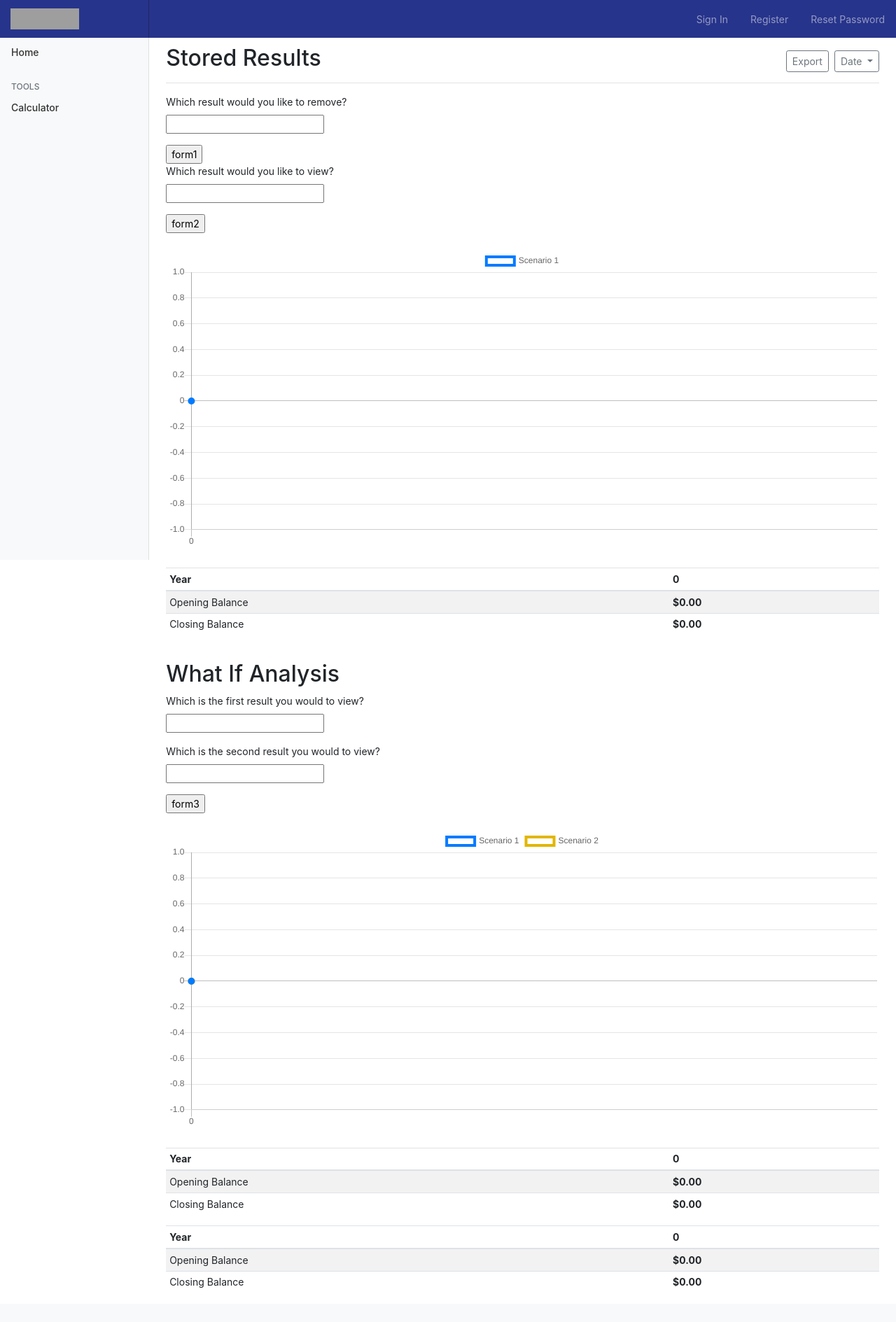
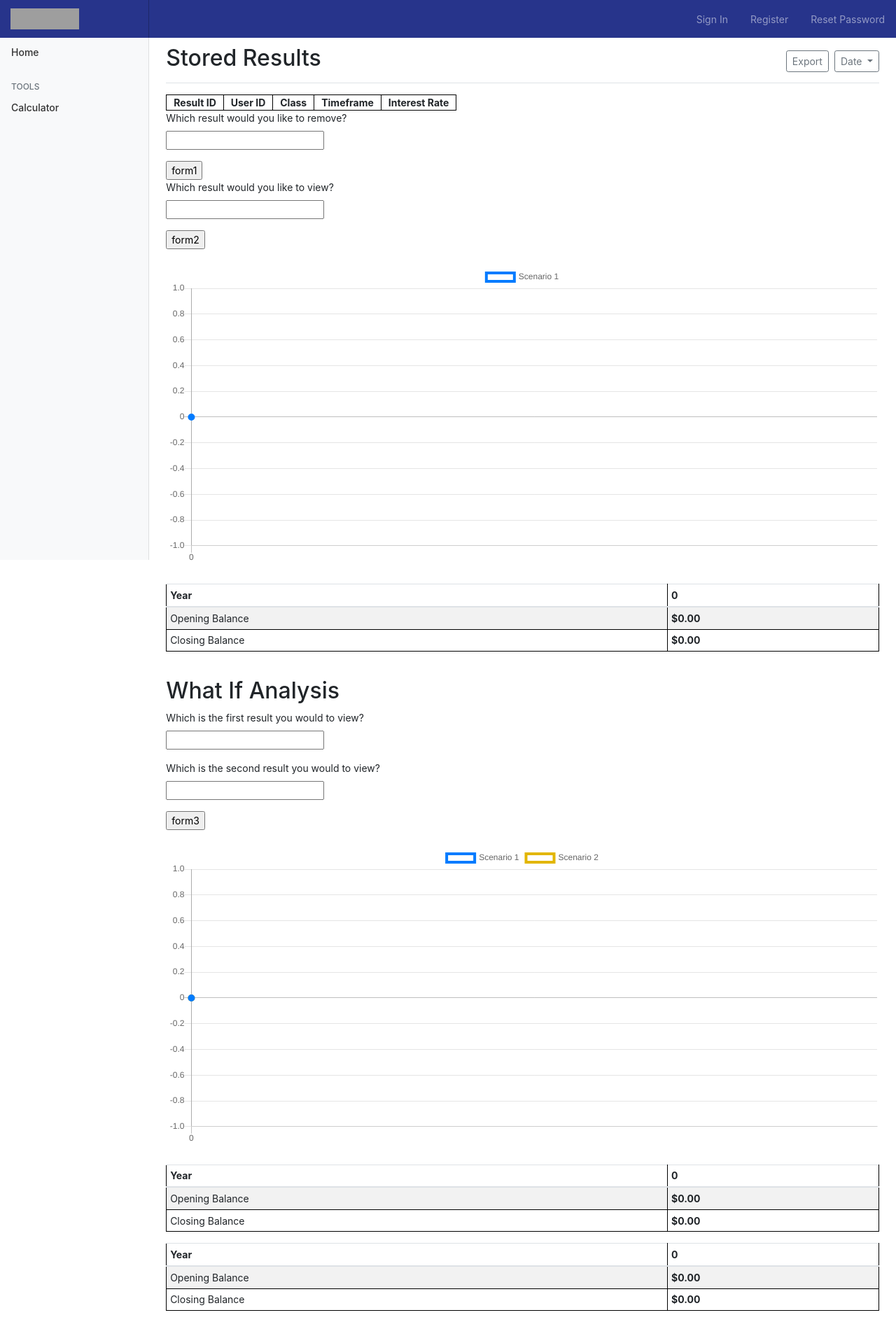
Before and after one commit to deanvains/Modelling-Returns-On-Funds, a Flask app: page /profile in a window 1280 px wide. Shown: the whole page at 70% size. Before the commit the page ends 1840 px from the top, so only its background shows below. Run offline with Flask 2, Linux system fonts and the light colour scheme; tables that the repository leaves empty hold one stand-in row (values such as "Sample post"); lists and menus that the app fills with data are empty; some libraries are stand-ins or nearby versions; grey boxes are pictures that could not be loaded.

Commit message:
stored results table

```diff
--- a/app/routes.py
+++ b/app/routes.py
@@ -462,10 +462,10 @@ def profile():
             elif(intclass == "S"):
                 calc = classS(month,year,value,fprofile,intclass,thisinterest,spending,addContribution,timeframe)
 
-            return render_template("profile.html", title='Profile', expected=expected.query.all(), form=form1, form2=form2,form3=form3,calc=calc,calc3=[[0],[0]], calc4=[[0],[0]],timeframe=timeframe,years=year,decMonth = decMonth,spending = spending,timeframe1 = 0,years1=0,decMonth1 = 0,spending1 = 0,timeframe2 = 0,years2=0,decMonth2 = 0,spending2 = 0,error = {}, error2=error2)
+            return render_template("profile.html", title='Profile', expected=expected.query.all(),timeframemax=0, form=form1, form2=form2,form3=form3,calc=calc,calc3=[[0],[0]], calc4=[[0],[0]],timeframe=timeframe,years=year,decMonth = decMonth,spending = spending,timeframe1 = 0,years1=0,decMonth1 = 0,spending1 = 0,timeframe2 = 0,years2=0,decMonth2 = 0,spending2 = 0,error = {}, error2=error2)
         else:
             error2 = True
-            return render_template("profile.html", title='Profile', expected=expected.query.all(), form=form1, form2=form2,form3=form3,calc=[[0],[0]],calc3=[[0],[0]], calc4=[[0],[0]],timeframe = 0,years=0,decMonth = 0,spending = 0,timeframe1 = 0,years1=0,decMonth1 = 0,spending1 = 0,timeframe2 = 0,years2=0,decMonth2 = 0,spending2 = 0,error = {}, error2=error2)
+            return render_template("profile.html", title='Profile', expected=expected.query.all(),timeframemax=0, form=form1, form2=form2,form3=form3,calc=[[0],[0]],calc3=[[0],[0]], calc4=[[0],[0]],timeframe = 0,years=0,decMonth = 0,spending = 0,timeframe1 = 0,years1=0,decMonth1 = 0,spending1 = 0,timeframe2 = 0,years2=0,decMonth2 = 0,spending2 = 0,error = {}, error2=error2)
 
     if form3.validate_on_submit() and request.form['btn']=='form3':
         error2 = False
@@ -486,6 +486,7 @@ def profile():
             recap1 = data1.recap
             operatingDistribution1 = data1.operatingDistribution
             addContribution1 = data1.addContribution
+            timeframemax = timeframe1
 
             if donation1 == '' or donation1 == '0':
                 donation1 = {}
@@ -596,18 +597,22 @@ def profile():
 
             month2 = str(data2.month)
             year2 = int(data2.year)
+
             value2 = int(data2.value)
             intclass2 = str(data2.intclass)
             thisinterest2 = float(data2.interest)
             spending2 = data2.spending
             fprofile = None
             timeframe2 = int(data2.timeframe)
+            if timeframe1<timeframe2:
+                timeframemax = timeframe2
             distribution2 = float(data2.distribution)
             donation2 = data2.donation
             spending2 = data2.spending
             recap2 = data2.recap
             operatingDistribution2 = data2.operatingDistribution
             addContribution2 = data2.addContribution
+
 
             if donation2 == '' or donation2 == '0':
                 donation2 = {}
@@ -715,14 +720,16 @@ def profile():
             elif(intclass2 == "S"):
                 calc4 = classS(month2,year2,value2,fprofile,intclass2,thisinterest2,spending2,addContribution2,timeframe2)
             # find greatest years
-            return render_template("profile.html", title='Profile', expected=expected.query.all(), form=form1, form2=form2,form3=form3, calc=[[0],[0]],calc3=calc3, calc4=calc4, timeframe=0,years=0,decMonth=0, timeframe1 = timeframe1, timeframe2=timeframe2,years1=year1,years2=year2,decMonth1 = decMonth1,decMonth2 = decMonth2,spending1 = spending1,spending2 = spending2,error = {}, error2=error2)
+
+
+            return render_template("profile.html", title='Profile', expected=expected.query.all(), timeframemax=timeframemax, form=form1, form2=form2,form3=form3, calc=[[0],[0]],calc3=calc3, calc4=calc4, timeframe=0,years=0,decMonth=0, timeframe1 = timeframe1, timeframe2=timeframe2,years1=year1,years2=year2,decMonth1 = decMonth1,decMonth2 = decMonth2,spending1 = spending1,spending2 = spending2,error = {}, error2=error2)
 
         else:
             error2 = True
-            return render_template("profile.html", title='Profile', expected=expected.query.all(), form=form1, form2=form2, form3=form3, calc = [[0],[0]],calc3=[[1],[0]], calc4=[[1],[0]],timeframe=0,years=year,decMonth=0,timeframe1 = 0,years1=0,decMonth1 = 0,spending1 = 0,timeframe2 = 0,years2=0,decMonth2 = 0,spending2 = 0,error = {}, error2=error2)
+            return render_template("profile.html", title='Profile', expected=expected.query.all(),timeframemax=0, form=form1, form2=form2, form3=form3, calc = [[0],[0]],calc3=[[1],[0]], calc4=[[1],[0]],timeframe=0,years=year,decMonth=0,timeframe1 = 0,years1=0,decMonth1 = 0,spending1 = 0,timeframe2 = 0,years2=0,decMonth2 = 0,spending2 = 0,error = {}, error2=error2)
 
     error2=False
-    return render_template("profile.html", title='Profile', expected=expected.query.all(), form=form1, form2=form2, form3=form3, calc = [[0],[0]],calc3=[[0],[0]], calc4=[[0],[0]],timeframe=0,years=0,decMonth=0,timeframe1 = 0,years1=0,decMonth1 = 0,spending1 = 0,timeframe2 = 0,years2=0,decMonth2 = 0,spending2= 0,error = {}, error2=error2)
+    return render_template("profile.html", title='Profile', expected=expected.query.all(),timeframemax=0, form=form1, form2=form2, form3=form3, calc = [[0],[0]],calc3=[[0],[0]], calc4=[[0],[0]],timeframe=0,years=0,decMonth=0,timeframe1 = 0,years1=0,decMonth1 = 0,spending1 = 0,timeframe2 = 0,years2=0,decMonth2 = 0,spending2= 0,error = {}, error2=error2)
 
 
 @app.route('/signin', methods=['GET', 'POST'])
--- a/app/static/stylesheet.css
+++ b/app/static/stylesheet.css
@@ -1,6 +1,10 @@
 body {
   font-size: .875rem;
   background-color: white;
+}
+table, th, td {
+  border: 1px solid black;
+  border-collapse: collapse;
 }
 
 .feather {
--- a/app/templates/profile.html
+++ b/app/templates/profile.html
@@ -14,15 +14,38 @@
             </button>
         </div>
     </div>
+    <style>
+        table, th, td {
+            border: 1px solid black;
+            border-collapse: collapse;
+            padding: 0px 10px ;
+        }
+    </style>
+    <table style="border: 1px solid black; text-align:center;">
+            <tr>
+                <th>Result ID</th>
+                <th>User ID </th>
+                <th>Class</th>
+                <th>Timeframe</th>
+                <th>Interest Rate</th>
+            </tr>
 
     {% for exp in expected %} {% if current_user.id == exp.user_id %}
 
     <div class="table-responsive">
-        <p> {{ exp }}</p>
+
+        <tr>
+            <td>{{ exp.id }}</td>
+            <td>{{ exp.user_id }}</td>
+            <td>{{ exp.intclass }}</td>
+            <td>{{ exp.timeframe }}</td>
+            <td>{{ exp.interest }}</td>
+        </tr>
+
     </div>
 
     {% endif %} {% endfor %}
-
+    </table>
     {% if error2 == True %}
     <span style="color: red;">
         <p> There was an error with your input. This usually occurs if you try to access data that does not exist,
@@ -213,7 +236,7 @@
         type: 'line',
         data: {
             labels: [
-            {% for year in range(timeframe1|int +1) %}
+            {% for year in range(timeframemax|int +1) %}
                     "{{ years1 + year }}" ,
                     {% endfor %}
             ],
```
